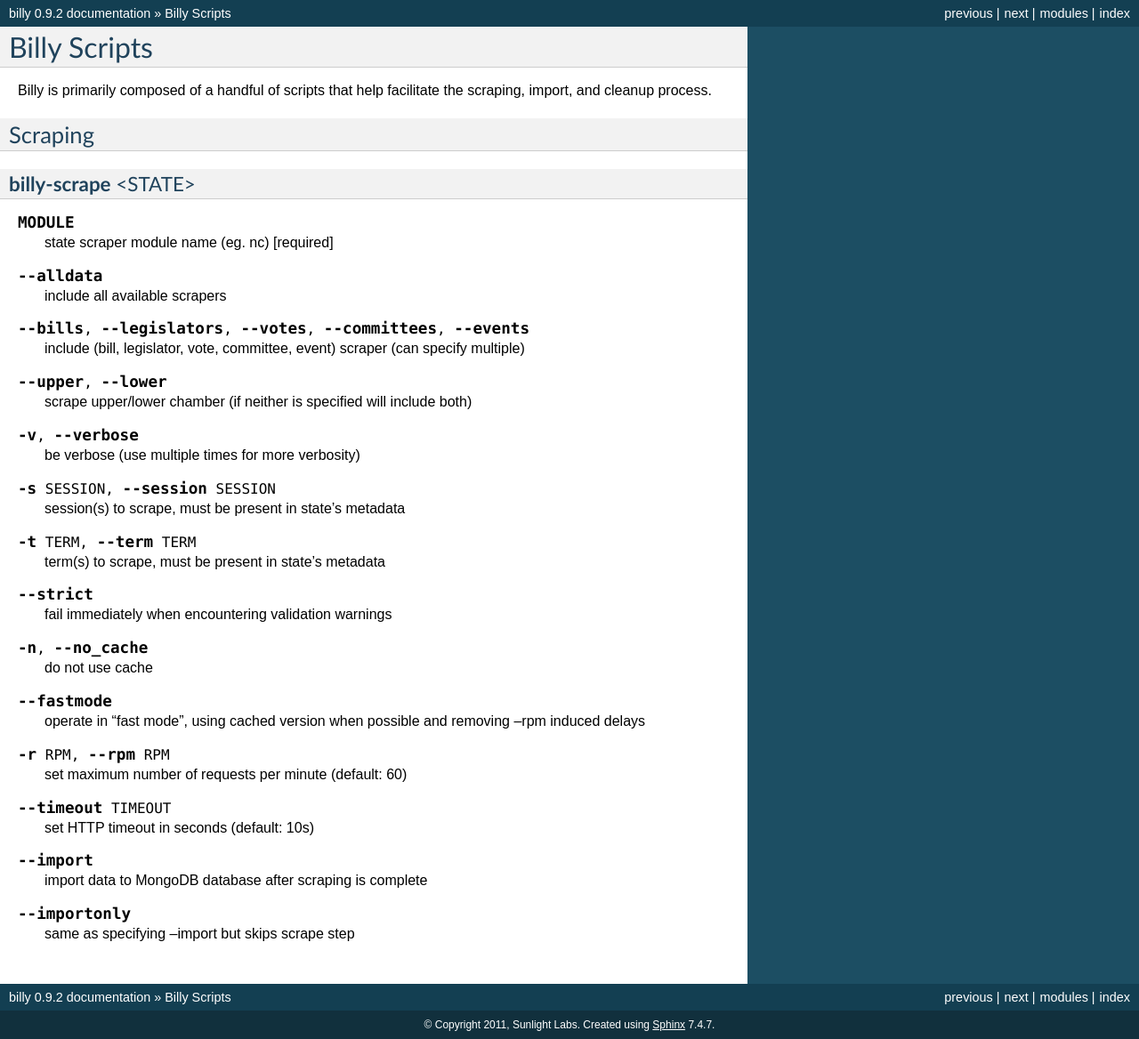
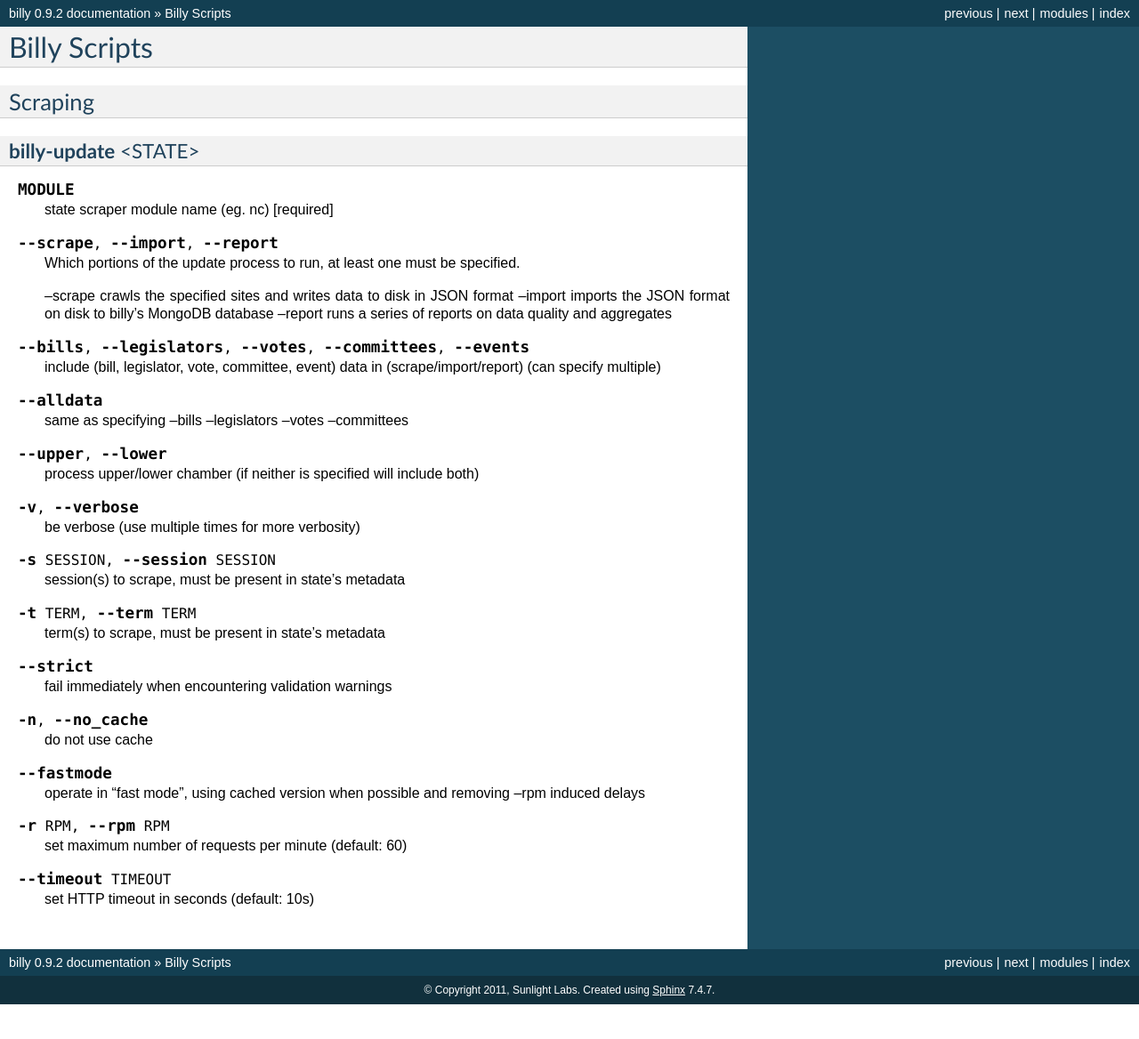
Before and after one commit to openstates/billy, a Sphinx documentation site: the page built from docs/scripts.rst, in a window 1280 px wide. Shown: the whole page at 89% size. Built offline with Sphinx 7.4.7, drawn with Linux system fonts in a browser that asks for light colours; formulas are drawn with MathJax 3; after the commit the page ends 1129 px from its top, so only the background shows below that.

Commit message:
update docs for billy-update

```diff
--- a/docs/changelog.rst
+++ b/docs/changelog.rst
@@ -7,11 +7,11 @@ scrapelib changelog
     * --mongo_host, --mongo_db, --mongo_port command line options
     * sneaky_update_filter option added, can ignore minor updates
     * API bugfix when chamber isn't specified on bill lookup
-    * billy-export replaces billy-dump-*
-    * billy-scrape enhancements
-        * billy-bill-scrape merged into billy-scrape
-        * change import to use logger instead of unbuffered print statements
-        * billy-import merged in as --import[only]
+    * change importers to use logger instead of unbuffered print statements
+    * billy-export replaces billy-dump- scripts
+    * billy-update
+        * billy-scrape deprecated and replaced with billy-update
+        * billy-import, billy-bill-scrape, billy-import-districts replaced
     * reporting
         * removed billy-generate-stats and replaced with robust reports
         * updated browse interface to use reports
--- a/docs/scripts.rst
+++ b/docs/scripts.rst
@@ -2,32 +2,38 @@
 Billy Scripts
 =============
 
-Billy is primarily composed of a handful of scripts that help facilitate the scraping, import, and cleanup process.
-
 Scraping
 ========
 
-.. program:: billy-scrape
+.. program:: billy-update
 
-:program:`billy-scrape` <STATE>
+:program:`billy-update` <STATE>
 -------------------------------
 
 .. option:: MODULE
 
     state scraper module name (eg. nc) [required]
 
-.. option:: --alldata
+.. option:: --scrape, --import, --report
 
-    include all available scrapers
+    Which portions of the update process to run, at least one must be specified.
+
+    --scrape crawls the specified sites and writes data to disk in JSON format
+    --import imports the JSON format on disk to billy's MongoDB database
+    --report runs a series of reports on data quality and aggregates
 
 .. option:: --bills, --legislators, --votes, --committees, --events
 
-    include (bill, legislator, vote, committee, event) scraper
+    include (bill, legislator, vote, committee, event) data in (scrape/import/report)
     (can specify multiple)
+
+.. option:: --alldata
+
+    same as specifying --bills --legislators --votes --committees
 
 .. option:: --upper, --lower
 
-    scrape upper/lower chamber (if neither is specified will include both)
+    process upper/lower chamber (if neither is specified will include both)
 
 .. option:: -v, --verbose
 
@@ -61,11 +67,3 @@ Scraping
 .. option:: --timeout TIMEOUT
 
     set HTTP timeout in seconds (default: 10s)
-
-.. option:: --import
-
-    import data to MongoDB database after scraping is complete
-
-.. option:: --importonly
-
-    same as specifying --import but skips scrape step
```
